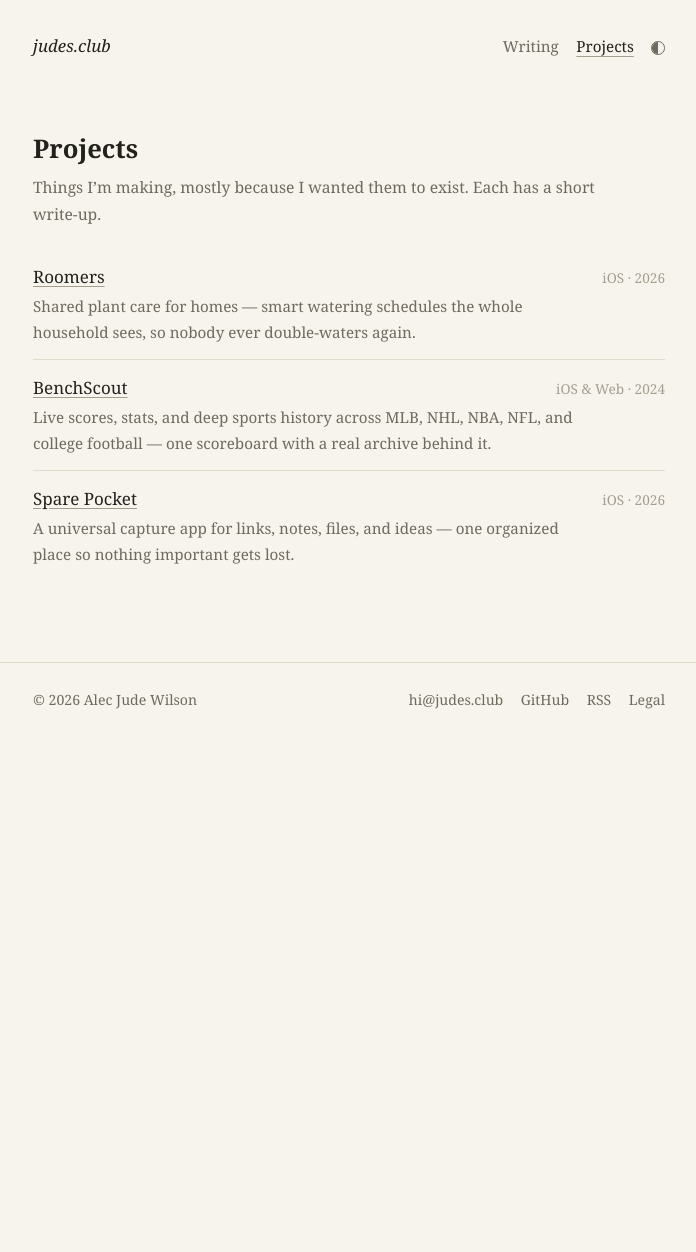
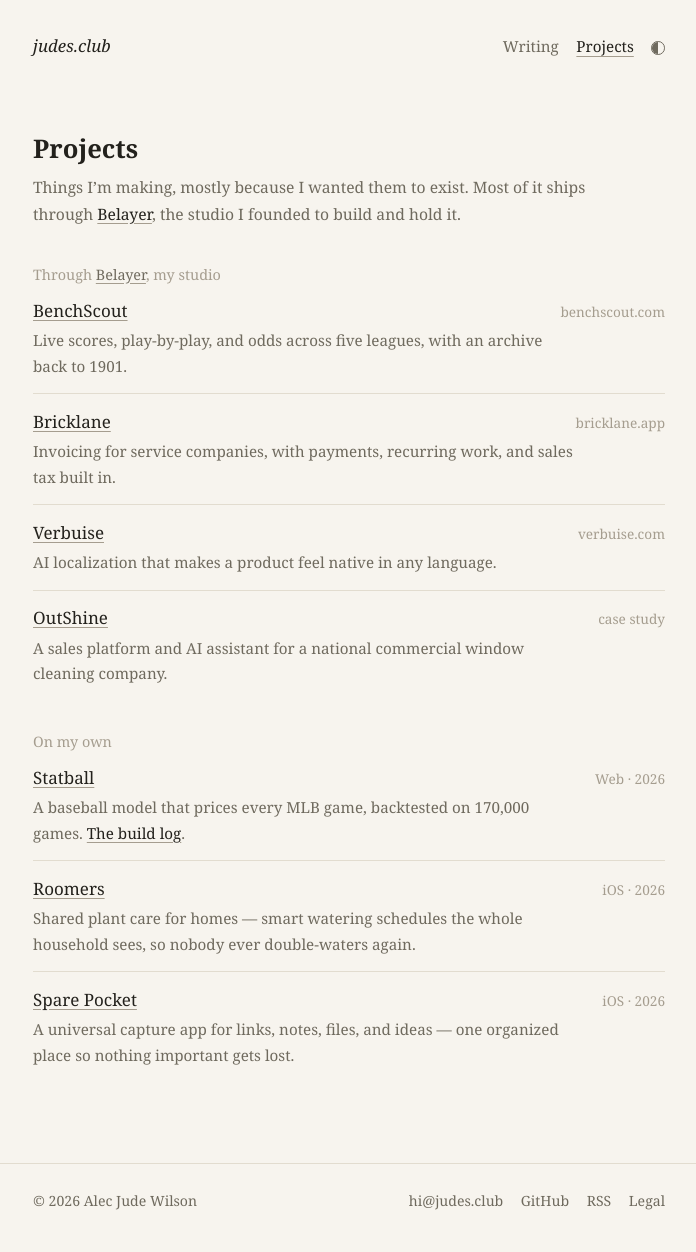
Before and after one commit to alechash/judes.club, a Jekyll site: the page built from projects/index.html, in a window 1280 px wide. Shown: the whole page, without its empty margins (291-987 px from the left). Built offline with Jekyll 4.4.1, drawn with Linux system fonts in a browser that asks for light colours; before the commit the page ends 900 px from its top, so only the background shows below that.

Commit message:
Split projects into Belayer work and personal work
Belayer products (BenchScout, Bricklane, Verbuise, OutShine) are now one
line each from _data/belayer.yml and link out, so belayer.dev owns the
details. Personal work (Statball, Roomers, Spare Pocket) keeps its pages
here. The BenchScout project page is replaced by a redirect.

Co-Authored-By: Claude Opus 5 (1M context) <noreply@anthropic.com>

```diff
--- /dev/null
+++ b/_data/belayer.yml
@@ -0,0 +1,18 @@
+# Products and client work that live under Belayer (belayer.dev).
+# belayer.dev owns the details; this list is one line each and links out.
+- name: BenchScout
+  url: https://benchscout.com
+  host: benchscout.com
+  tagline: Live scores, play-by-play, and odds across five leagues, with an archive back to 1901.
+- name: Bricklane
+  url: https://bricklane.app
+  host: bricklane.app
+  tagline: Invoicing for service companies, with payments, recurring work, and sales tax built in.
+- name: Verbuise
+  url: https://verbuise.com
+  host: verbuise.com
+  tagline: AI localization that makes a product feel native in any language.
+- name: OutShine
+  url: https://belayer.dev/work/outshine/
+  host: case study
+  tagline: A sales platform and AI assistant for a national commercial window cleaning company.
--- /dev/null
+++ b/_includes/project-groups.html
@@ -0,0 +1,34 @@
+{% comment %} Projects split by owner: Belayer work links out, personal work has pages here. {% endcomment %}
+<p class="group-label">Through <a href="https://belayer.dev">Belayer</a>, my studio</p>
+<ul class="project-list">
+  {% for item in site.data.belayer %}
+    <li>
+      <div class="p-head">
+        <a href="{{ item.url }}">{{ item.name }}</a>
+        <span class="d">{{ item.host }}</span>
+      </div>
+      <p>{{ item.tagline }}</p>
+    </li>
+  {% endfor %}
+</ul>
+
+<p class="group-label">On my own</p>
+<ul class="project-list">
+  <li>
+    <div class="p-head">
+      <a href="https://statball.net">Statball</a>
+      <span class="d">{% if include.kinds %}Web &middot; {% endif %}2026</span>
+    </div>
+    <p>A baseball model that prices every MLB game, backtested on 170,000 games. <a href="/writing/building-statball/">The build log</a>.</p>
+  </li>
+  {% assign ordered = site.projects | sort: "order" %}
+  {% for project in ordered %}
+    <li>
+      <div class="p-head">
+        <a href="{{ project.url }}">{{ project.title }}</a>
+        <span class="d">{% if include.kinds %}{{ project.kind }} &middot; {% endif %}{{ project.year }}</span>
+      </div>
+      <p>{{ project.tagline }}</p>
+    </li>
+  {% endfor %}
+</ul>
--- a/_projects/benchscout.md
+++ /dev/null
@@ -1,36 +0,0 @@
----
-title: BenchScout
-order: 2
-kind: iOS &amp; Web
-year: 2024
-cover: /projects/benchscout.png
-tagline: >-
-  Live scores, stats, and deep sports history across MLB, NHL, NBA, NFL, and
-  college football — one scoreboard with a real archive behind it.
-description: >-
-  BenchScout is a sports platform with live scores, play-by-play, odds,
-  standings, news, and a historical archive reaching back to 1901.
-role: Engineering &amp; Design
-stack: [Next.js, TypeScript, Postgres, SwiftUI]
-status: Live at benchscout.com — iOS app in development
-tags: [iOS, Web, SwiftUI, 2024]
-links:
-  - label: benchscout.com
-    url: https://benchscout.com
-challenge: >-
-  Live scores and sports history live in different places — score apps are
-  shallow, reference sites are slow, and nothing connects tonight's game to
-  the hundred seasons behind it.
-approach: >-
-  One platform, both halves. Real-time scores, play-by-play, odds,
-  standings, and news across MLB, NHL, NBA, NFL, and college football, sitting
-  on top of BenchScout's own historical archive — with features like On This Day tying the live slate back to the
-  record.
-outcome: >-
-  A single place to follow tonight and look up forever: live games with
-  highlights and recaps up front, deep league history one tap behind them.
----
-
-BenchScout is a sports information platform covering MLB, NHL, NBA, NFL, and college football. The front of the site is the live layer: real-time scores, play-by-play, odds, game highlights and recaps, standings, and aggregated news. Live data is pulled every minute during games from the MLB Stats API, ESPN, and The Odds API. Behind it sits BenchScout's own Postgres archive — MLB back to 1901, the NHL to 1917, the NFL to 1920, and the NBA to 1946 — surfaced through dedicated league sections and an On This Day feature that connects the current slate to everything that came before it.
-
-The web platform, built with Next.js and TypeScript, is live at [benchscout.com](https://benchscout.com). A native iOS companion built in SwiftUI, with home screen widgets and Live Activities, is in development.
--- a/assets/css/style.css
+++ b/assets/css/style.css
@@ -155,6 +155,9 @@ h1, h2, h3, h4 { font-weight: 600; line-height: 1.25; text-wrap: balance; }
 .project-list .p-head { display: flex; align-items: baseline; gap: 1rem; }
 .project-list .p-head .d { margin-left: auto; flex-shrink: 0; font-size: 0.85rem; color: var(--faint); font-variant-numeric: tabular-nums; }
 .project-list p { margin-top: 0.15rem; font-size: 0.95rem; color: var(--muted); max-width: 34rem; }
+.group-label { font-size: 0.9rem; color: var(--faint); margin-bottom: 0.6rem; }
+.project-list + .group-label { margin-top: 1.8rem; }
+.group-label a { color: var(--muted); }
 
 /* ---------- Page (writing / projects index) ---------- */
 .page-head { padding: 4.5rem 0 2.2rem; }
--- a/projects/index.html
+++ b/projects/index.html
@@ -11,25 +11,15 @@ description: >-
   <div class="wrap">
     <h1>Projects</h1>
     <p>
-      Things I&rsquo;m making, mostly because I wanted them to exist.
-      Each has a short write-up.
+      Things I&rsquo;m making, mostly because I wanted them to exist. Most of
+      it ships through <a href="https://belayer.dev">Belayer</a>, the studio I
+      founded to build and hold it.
     </p>
   </div>
 </header>
 
 <section class="projects-index">
   <div class="wrap">
-    <ul class="project-list">
-      {% assign ordered = site.projects | sort: "order" %}
-      {% for project in ordered %}
-        <li>
-          <div class="p-head">
-            <a href="{{ project.url }}">{{ project.title }}</a>
-            <span class="d">{{ project.kind }} &middot; {{ project.year }}</span>
-          </div>
-          <p>{{ project.tagline }}</p>
-        </li>
-      {% endfor %}
-    </ul>
+    {% include project-groups.html kinds=true %}
   </div>
 </section>
```
Also changed, not shown: index.html (+1 -12 lines), projects/benchscout/index.html (added, +12 -0 lines), projects/benchscout.png (deleted).
